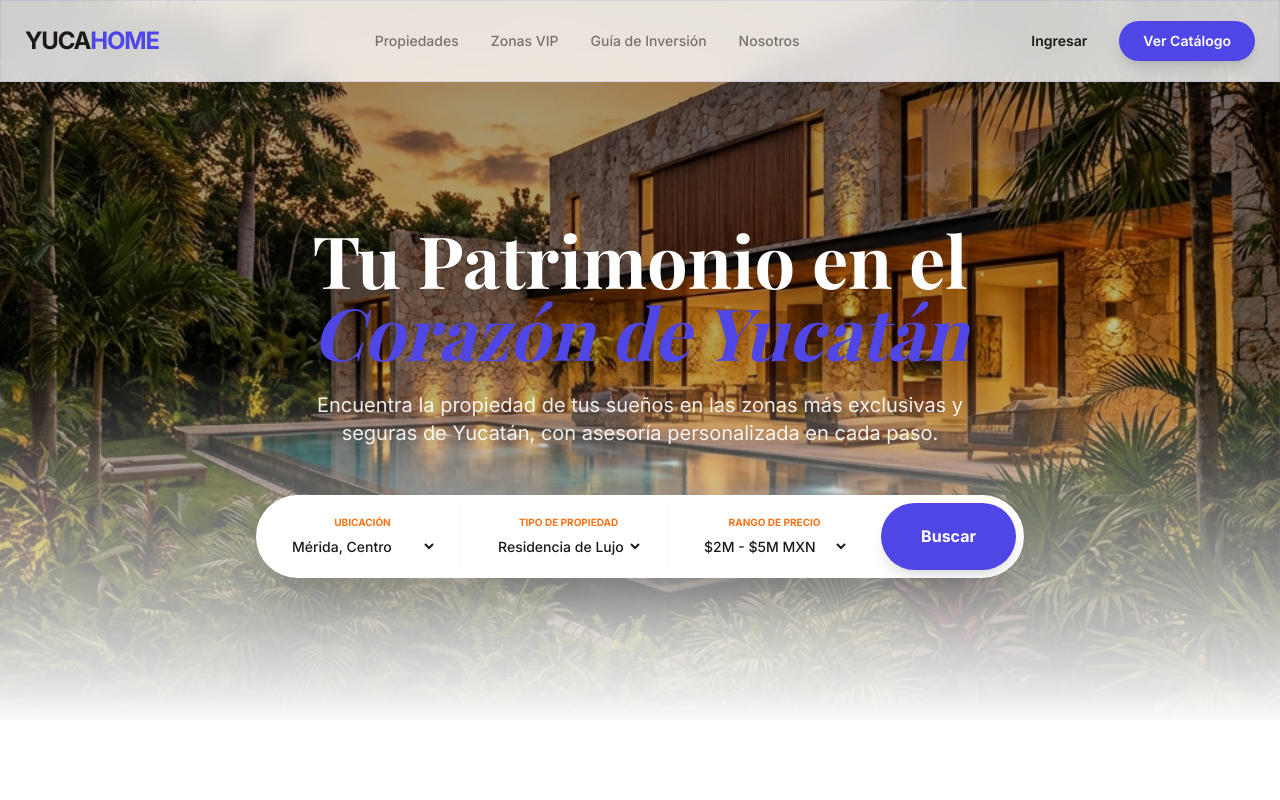
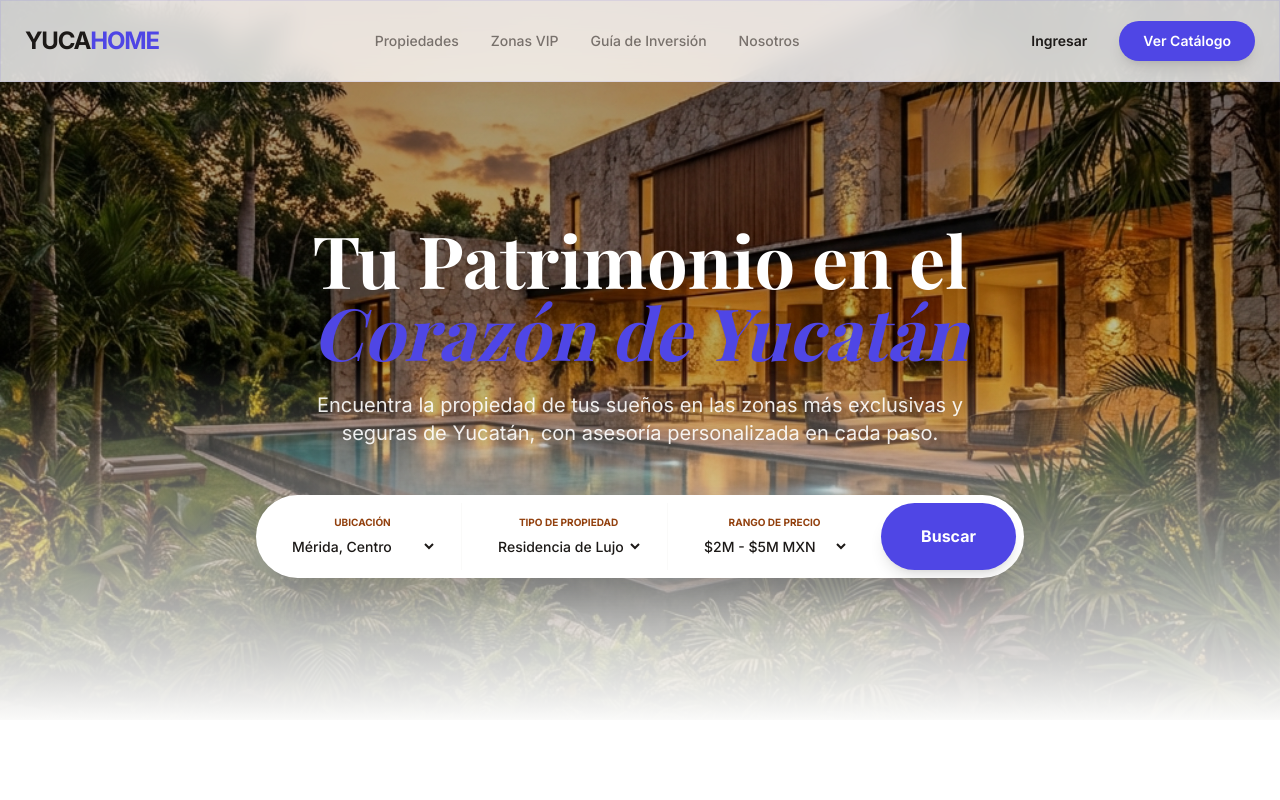
Before and after one commit to IFEE09/yucahome, a Next.js app in the folder frontend/: page / in a window 1280 px wide. Shown: the top 800 px of the page. Built offline with nearby package versions, Linux system fonts and the light colour scheme; no server answers; a web font is replaced by a local one.

Commit message:
style: change secondary color from orange to warm brown for better contrast

```diff
--- a/frontend/src/app/globals.css
+++ b/frontend/src/app/globals.css
@@ -4,7 +4,7 @@
   --background: #fafaf9;
   --surface: #ffffff;
   --primary: #4f46e5;
-  --secondary: #f97316;
+  --secondary: #92400e;
   --text-main: #1c1917;
   --text-muted: #78716c;
   --foreground: var(--text-main);
--- a/frontend/tailwind.config.ts
+++ b/frontend/tailwind.config.ts
@@ -13,7 +13,7 @@ const config: Config = {
                 background: "#fafaf9", // stone-50
                 surface: "#ffffff",    // white
                 primary: "#4f46e5",    // indigo-600
-                secondary: "#f97316",  // orange-500
+                secondary: "#92400e",  // warm brown/wood (mejor contraste)
                 textMain: "#1c1917",   // stone-900
                 textMuted: "#78716c",  // stone-500
             },
```
